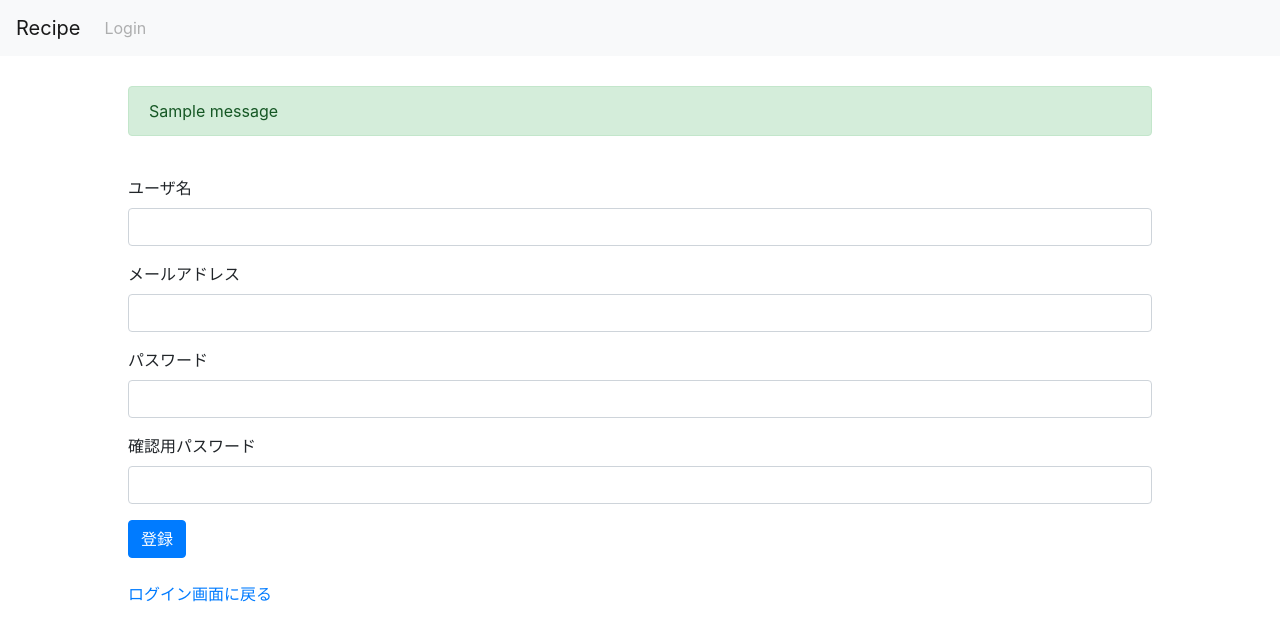
After one commit to wata-wata/djangoRecipe, a Django app: page /siteUser/register in a window 1280 px wide. The commit adds this page. Shown: the top 641 px of the page. Run offline with Django 3.2, Linux system fonts and the light colour scheme; tables that the repository leaves empty hold one stand-in row (values such as "Sample post"); one stand-in notice (Sample message) is shown; some libraries are stand-ins or nearby versions.

Commit message:
Add site_user_login and register and profile

```diff
--- /dev/null
+++ b/app/forms.py
@@ -0,0 +1,83 @@
+from django import forms
+from .models import SiteUser
+import re
+from django.core.exceptions import ObjectDoesNotExist
+
+
+class SiteUserRegisterForm(forms.ModelForm):
+    class Meta:
+        model = SiteUser
+
+        fields = (
+            "username",
+            "email",
+            "password",
+        )
+
+        labels = {
+            "username": "ユーザ名",
+            "email": "メールアドレス",
+            "password": "パスワード",
+        }
+
+        widgets = {
+            "username": forms.TextInput(attrs={"placeholder": "4文字以上で入力してください"}),
+            "password": forms.PasswordInput(),
+        }
+
+    password2 = forms.CharField(
+        label="確認用パスワード", required=True, widget=forms.PasswordInput(),
+    )
+
+    def clean_username(self):
+
+        username = self.cleaned_data["username"]
+        if len(username) < 4:
+            raise forms.ValidationError("4文字以上で入力してください")
+
+        return username
+
+    def clean_email(self):
+        email = self.cleaned_data["email"]
+        return email
+
+    def clean_password(self):
+        password = self.cleaned_data["password"]
+        return password
+
+    def clean(self):
+
+        password = self.cleaned_data.get("password")
+        password2 = self.cleaned_data.get("password2")
+        if password != password2:
+            raise forms.ValidationError("パスワードと確認用パスワードが一致しません")
+        # ユニーク制約を自動でバリデーション
+        super().clean()
+
+
+class SiteUserLoginForm(forms.Form):
+
+    email = forms.EmailField(label="メールアドレス", required=False)
+    password = forms.CharField(
+        label="パスワード", required=False, widget=forms.PasswordInput()
+    )
+
+    def __init__(self, *args, **kwargs):
+        super().__init__(*args, **kwargs)
+        self.site_user_cache = None
+
+    def clean(self):
+        email = self.cleaned_data.get("email")
+        password = self.cleaned_data.get("password")
+
+        try:
+            site_user = SiteUser.objects.get(email=email)
+        except ObjectDoesNotExist:
+            raise forms.ValidationError("メールアドレスかパスワードが間違っています")
+        if not site_user.check_password(password):
+            raise forms.ValidationError("メールアドレスかパスワードが間違っています")
+
+        self.site_user_cache = site_user
+
+    def get_site_user(self):
+        return self.site_user_cache
--- a/app/models.py
+++ b/app/models.py
@@ -41,6 +41,7 @@ class SiteUserManager(UserManager):
 class SiteUser(AbstractUser):
     class Meta(object):
         db_table = "site_user"
+        verbose_name = "ユーザー"
         verbose_name_plural = _("ユーザー")
 
     username = models.CharField(_("username"), max_length=150, blank=True)
--- a/app/urls.py
+++ b/app/urls.py
@@ -5,4 +5,7 @@ from . import views
 app_name = "app"
 urlpatterns = [
     path("siteUser/login", views.site_user_login, name="site_user_login"),
+    path("siteUer/logout", views.site_user_logout, name="site_user_logout"),
+    path("siteUser/register", views.site_user_register, name="site_user_register"),
+    path("siteUser/profile", views.site_user_profile, name="site_user_profile"),
 ]
--- a/app/views.py
+++ b/app/views.py
@@ -1,13 +1,78 @@
-from django.shortcuts import render
+from django.shortcuts import render, redirect
 from django.views import View
+from .forms import SiteUserRegisterForm, SiteUserLoginForm
+from django.contrib import messages
+from django.contrib.auth import login as auth_login, logout as auth_logout
+from django.contrib.auth.mixins import LoginRequiredMixin
 
 # Create your views here.
 
 
 class SiteUserLoginView(View):
     def get(self, request, *args, **kwargs):
+        context = {
+            "form": SiteUserLoginForm(),
+        }
+        return render(request, "app/siteUser/login.html", context)
 
-        return render(request, "app/siteUser/login.html")
+    def post(self, request, *args, **kwargs):
+        form = SiteUserLoginForm(request.POST)
+        if not form.is_valid():
+            return render(request, "app/siteUser/login.html", {"form": form})
+
+        login_site_user = form.get_site_user()
+
+        auth_login(request, login_site_user)
+
+        messages.success(request, "ログインしました")
+
+        return redirect("app:site_user_profile")
 
 
 site_user_login = SiteUserLoginView.as_view()
+
+
+class SiteUserLogoutView(LoginRequiredMixin, View):
+    def get(self, request, *args, **kwargs):
+
+        if request.user.is_authenticated:
+            auth_logout(request)
+
+        messages.success(request, "ログアウトしました")
+
+        return redirect("app:site_user_login")
+
+
+site_user_logout = SiteUserLogoutView.as_view()
+
+
+class SiteUserRegisterView(View):
+    def get(self, request, *args, **kwargs):
+        context = {
+            "form": SiteUserRegisterForm(),
+        }
+        return render(request, "app/siteUser/register.html", context)
+
+    def post(self, request, *args, **kwargs):
+        form = SiteUserRegisterForm(request.POST)
+        if not form.is_valid():
+            return render(request, "app/siteUser/register.html", {"form": form})
+
+        new_site_user = form.save(commit=False)
+        new_site_user.set_password(form.cleaned_data["password"])
+
+        new_site_user.save()
+        messages.success(request, "会員登録が完了しました")
+        return redirect("app:site_user_login")
+
+
+site_user_register = SiteUserRegisterView.as_view()
+
+
+class SiteUserProfileView(LoginRequiredMixin, View):
+    def get(self, request, *args, **kwargs):
+
+        return render(request, "app/siteUser/profile.html")
+
+
+site_user_profile = SiteUserProfileView.as_view()
--- a/static/css/custom.css
+++ b/static/css/custom.css
@@ -0,0 +1,5 @@
+#main {
+    width:80%;
+    margin:auto;
+    margin-top:30px;
+}
--- /dev/null
+++ b/templates/app/siteUser/profile.html
@@ -0,0 +1,3 @@
+{% extends "base.html" %}
+{% block content %}
+{% endblock %}
--- /dev/null
+++ b/templates/app/siteUser/register.html
@@ -0,0 +1,28 @@
+{% extends "base.html" %}
+{% block content %}
+    {% if form.non_field_errors %}
+        <div class="alert alert-danger">
+            <ul>
+                {% for non_field_error in form.non_field_errors %}
+                    <li>{{non_field_error}}</li>
+                {% endfor %}
+            </ul>
+        </div>
+    {% endif %}
+    <form action="{% url 'app:site_user_register' %}" method="post" novalidate="novalidate">
+        {% for item in form %}
+            <div class="form-group">
+                <label>{{item.label}}</label>
+                <input class="form-control {% if item.errors %}is-invalid{% endif %}" name="{{item.name}}"
+                    type="{{item.field.widget.input_type}}" value="{%if item.value != None %}{{item.value}}{% endif %}">
+                {% if item.errors %}
+                    <div class="invalid-feedback">{{item.errors.0}}</div>
+                {% endif %}
+            </div>
+        {% endfor %}
+        {% csrf_token %}
+        <button class="btn btn-primary" type="submit">登録</button>
+    </form>
+    <br>
+    <p><a href="{% url 'app:site_user_login' %}">ログイン画面に戻る</a></p>
+{% endblock %}
--- a/templates/base.html
+++ b/templates/base.html
@@ -23,9 +23,9 @@
                 <ul class="navbar-nav mr-auto">
                     <li class="nav-item">
                         {% if user.is_authenticated %}
-                        <a class="nav-link disabled" href="#">Logout</a>
+                        <a class="nav-link disabled" href="{% url 'app:site_user_logout' %}">Logout</a>
                         {% else %}
-                        <a class="nav-link disabled" href=#>Login</a>
+                        <a class="nav-link disabled" href="{% url 'app:site_user_login' %}">Login</a>
                         {% endif %}
                     </li>
                 </ul>
@@ -34,6 +34,12 @@
     </header>
     <div id="wrapper">
         <div id="main">
+            {% for message in messages %}
+                <div class="{% if message.tags %}{{ message.tags}}{% endif %}">
+                        {{message}}
+                </div>
+            {% endfor %}
+            <br>
             {% block content %}
             {% endblock %}
         </div>
```
Also changed, not shown: project/settings.py (+9 -0 lines), templates/app/siteUser/login.html (+25 -0 lines), app/migrations/0002_auto_20210214_1411.py (added), db.sqlite3.
